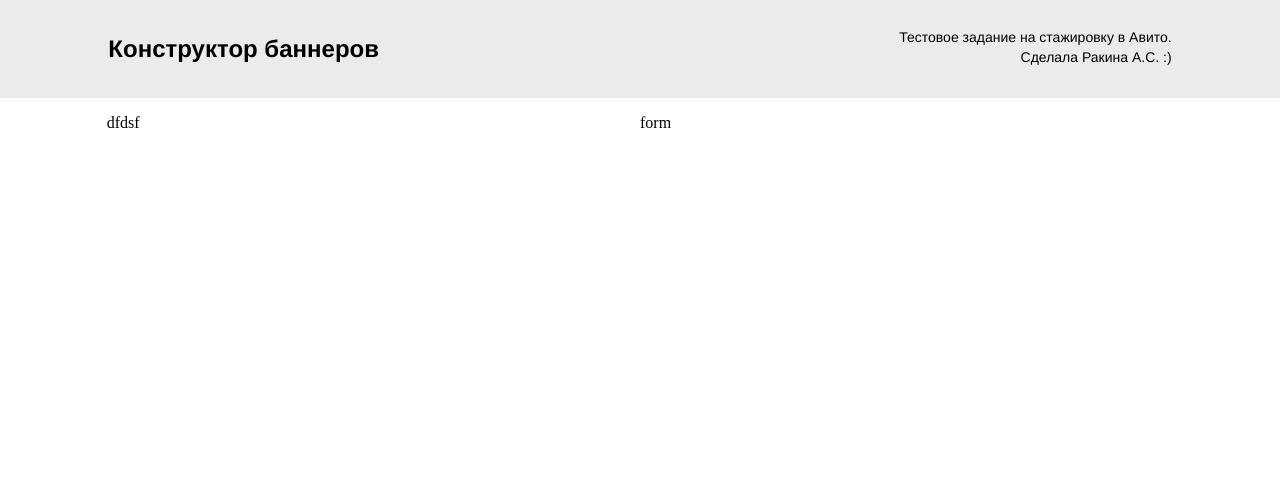
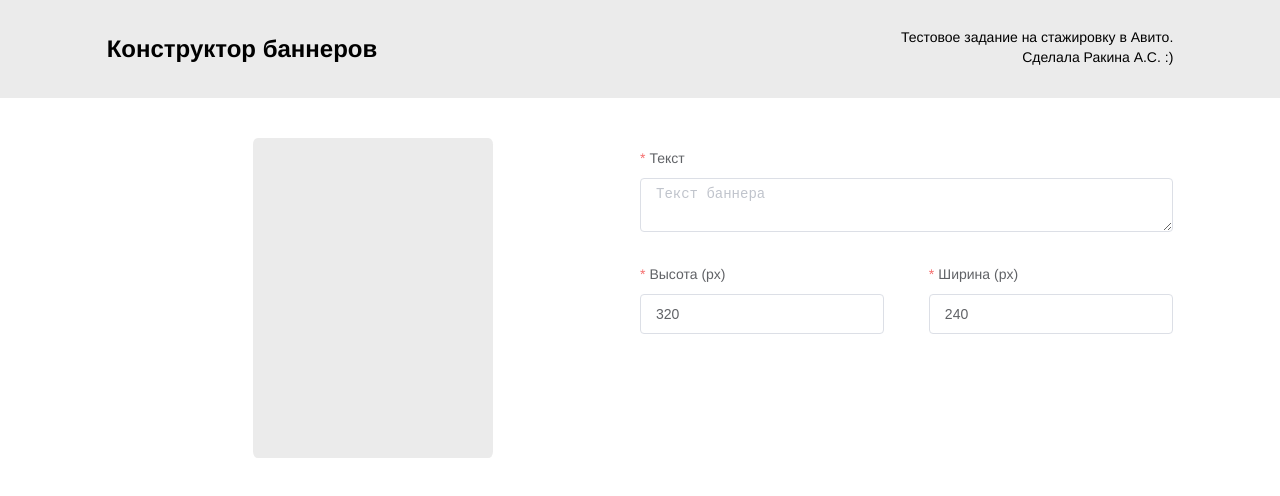
Before and after one commit to anninwonderland/avito-test, a Vue app: page / in a window 1280 px wide. Shown: the top 496 px of the page. Built offline with nearby package versions, Linux system fonts and the light colour scheme.

Commit message:
feat: add some banner layout + form items

```diff
--- a/package.json
+++ b/package.json
@@ -9,7 +9,8 @@
   },
   "dependencies": {
     "element-ui": "^2.13.2",
-    "vue": "^2.6.11"
+    "vue": "^2.6.11",
+    "vuex": "^3.6.0"
   },
   "devDependencies": {
     "@vue/cli-service": "~4.5.0",
--- a/public/index.html
+++ b/public/index.html
@@ -1,5 +1,5 @@
 <!DOCTYPE html>
-<html lang="en">
+<html lang="ru">
   <head>
     <meta charset="utf-8">
     <meta http-equiv="X-UA-Compatible" content="IE=edge">
@@ -20,5 +20,8 @@
     body {
         padding: 0;
         margin: 0;
+        height: 100%;
+
+        font-family: Helvetica, serif;
     }
 </style>
--- a/src/App.vue
+++ b/src/App.vue
@@ -6,7 +6,7 @@
 
 <script>
 
-import Home from "@/views/Home";
+import Home from '@/views/Home'
 
 export default {
   name: 'App',
--- a/src/components/Form.vue
+++ b/src/components/Form.vue
@@ -1,12 +1,76 @@
 <template>
-  <div>
-    <p>form</p>
+  <div v-if="form && Object.keys(form).length != 0">
+    <el-form :model="form" :rules="rules" ref="form">
+      <el-row>
+        <el-col>
+          <el-form-item label="Текст" prop="text">
+            <el-input
+                type="textarea"
+                :rows="2"
+                placeholder="Текст баннера"
+                v-model="form.text"></el-input>
+          </el-form-item>
+        </el-col>
+      </el-row>
+      <el-row>
+        <el-col :span="11">
+          <el-form-item label="Высота (px)" prop="size.height">
+            <el-input
+                placeholder="240"
+                v-model="form.size.height"></el-input>
+          </el-form-item>
+        </el-col>
+        <el-col :span="11" :offset="2">
+          <el-form-item label="Ширина (px)" prop="size.width">
+            <el-input
+                placeholder="360"
+                v-model="form.size.width"></el-input>
+          </el-form-item>
+        </el-col>
+      </el-row>
+    </el-form>
   </div>
 </template>
 
 <script>
+
+import { mapState, mapActions } from 'vuex'
+
 export default {
-  name: "Form"
+  name: 'Form',
+  data() {
+    return {
+      form: null,
+      rules: {
+        text: [
+          { required: true, message: 'Это обязательное поле', trigger: 'blur' },
+        ],
+        'size.height': [
+          { required: true, message: 'Это обязательное поле', trigger: 'blur' },
+          { type: 'number', message: 'Введите число'},
+          { min: 100, max: 1000, message: 'Высота баннера – от 100px до 1000px', trigger: 'blur' }
+        ],
+        'size.width': [
+          { required: true, message: 'Это обязательное поле', trigger: 'blur' },
+          { type: 'number', message: 'Введите число'},
+          { min: 60, max: 600, message: 'Ширина баннера – от 60px до 600px', trigger: 'blur' }
+        ],
+      }
+    }
+  },
+  created() {
+    this.form = JSON.parse(JSON.stringify(this.banner))
+  },
+  computed: {
+    ...mapState({
+      banner: state => state.banner
+    })
+  },
+  methods: {
+    ...mapActions({
+      setBannerProp: 'banner/setBannerProp',
+    })
+  }
 }
 </script>
 
--- a/src/components/Preview.vue
+++ b/src/components/Preview.vue
@@ -1,15 +1,79 @@
 <template>
- <div>
-   <p>dfdsf</p>
- </div>
+  <div class="banner__container">
+    <a class="banner" id="banner" :href="banner.link" target="_blank" @click.prevent="viewBanner">
+      <p class="banner__text">{{ banner.text }}</p>
+    </a>
+  </div>
 </template>
 
 <script>
+
+import { mapState } from 'vuex'
+
 export default {
-name: "Preview"
+  name: 'Preview',
+  mounted() {
+    this.initBanner()
+  },
+  computed: {
+    ...mapState({
+      banner: state => state.banner
+    })
+  },
+  methods: {
+    initBanner() {
+      document.getElementById('banner').style.height = this.banner.size.height + 'px'
+      document.getElementById('banner').style.width = this.banner.size.width + 'px'
+    },
+    viewBanner() {
+
+    }
+  }
 }
 </script>
 
 <style scoped>
+.banner__container {
+  display: flex;
+  justify-content: center;
+}
+
+.banner {
+  opacity: 0.2;
+  background-color: #999999;
+  border-radius: 2%;
+
+  max-width: 100%;
+
+  display: flex;
+  align-items: flex-end;
+
+  text-decoration: none;
+}
+
+.banner__text {
+  font-family: Helvetica, serif;
+  font-weight: bold;
+  font-size: 4.5vh;
+  color: #FFFFFF;
+  text-align: right;
+  white-space: pre-line;
+  word-wrap: break-word;
+
+  padding: 0 16px;
+  margin: 24px 0;
+  width: calc(100% - 24px);
+
+  overflow: hidden;
+  text-overflow: ellipsis;
+  display: -webkit-box;
+  -webkit-line-clamp: 3;
+  -webkit-box-orient: vertical;
+
+  -webkit-hyphens: auto;
+  -moz-hyphens: auto;
+  -ms-hyphens: auto;
+  hyphens: auto;
+}
 
 </style>
--- a/src/main.js
+++ b/src/main.js
@@ -1,14 +1,17 @@
 import Vue from 'vue'
 import App from './App.vue'
+import store from './store'
+
 import ElementUI from 'element-ui'
-
 import 'element-ui/lib/theme-chalk/index.css'
 import 'element-ui/lib/theme-chalk/display.css'
-// import '@/styles/index.scss'
 
 Vue.config.productionTip = false
 
 Vue.use(ElementUI)
+
 new Vue({
-  render: function (h) { return h(App) },
-}).$mount('#app')
+  el: '#app',
+  store,
+  render: h => h(App)
+})
--- /dev/null
+++ b/src/store/index.js
@@ -0,0 +1,13 @@
+import Vue from 'vue'
+import Vuex from 'vuex'
+import banner from './modules/banner'
+
+Vue.use(Vuex)
+
+const store =  new Vuex.Store({
+    modules: {
+        banner
+    }
+})
+
+export default store
--- /dev/null
+++ b/src/store/modules/banner.js
@@ -0,0 +1,38 @@
+const state = () => ({
+    text: null,
+    img: null,
+    link: '#',
+    size: {
+      width: 240,
+      height: 320,
+    },
+    style: {
+        bgColor: null,
+        bgGradient: null
+    }
+})
+
+const actions = {
+    setBannerProp ({ commit }, payload) {
+        return new Promise( resolve => {
+            commit('SET_BANNER_PROP', payload)
+            resolve()
+        })
+    },
+}
+
+const mutations = {
+    SET_BANNER_PROP: (state, payload) => {
+        const { property, value } = payload
+        state[property] = value
+    }
+}
+
+
+
+export default {
+    namespaced: true,
+    state,
+    actions,
+    mutations
+}
--- a/src/views/Home.vue
+++ b/src/views/Home.vue
@@ -1,10 +1,10 @@
 <template>
   <div class="home__container">
-    <el-row class="home__header" :gutter="20">
-      <el-col :span="10" :offset="2" :xs="{span: 20}">
+    <el-row class="home__header">
+      <el-col :span="9" :offset="2" :xs="{span: 20}">
         <h1 class="home__header__title">Конструктор баннеров</h1>
       </el-col>
-      <el-col :span="10" :xs="{span: 20, offset: 2}">
+      <el-col :span="10" :offset="1" :xs="{span: 20, offset: 2}">
         <p class="home__header__caption">Тестовое задание на стажировку в Авито.</p>
         <p class="home__header__caption">Сделала Ракина А.С. :)</p>
       </el-col>
@@ -12,21 +12,21 @@
 
     <el-row class="home__main">
       <el-col :span="10" :offset="2" :xs="{span: 20}">
-        <Preview />
+        <Preview/>
       </el-col>
       <el-col :span="10" :xs="{span: 20, offset: 2}">
-        <Form />
+        <Form/>
       </el-col>
     </el-row>
   </div>
 </template>
 
 <script>
-import Preview from "@/components/Preview";
-import Form from '@/components/Form';
+import Preview from '@/components/Preview'
+import Form from '@/components/Form'
 
 export default {
-name: "Home",
+  name: "Home",
   components: {
     Preview,
     Form
@@ -66,7 +66,8 @@ name: "Home",
 }
 
 .home__main {
-
+  min-height: 80vh;
+  margin-top: 40px;
 }
 
 @media (max-width: 768px) {
```
Also changed, not shown: 1 other file (tests, documents, lock files or other folders).
